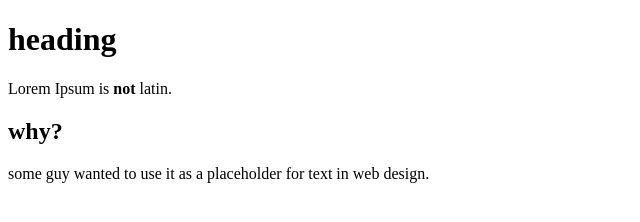
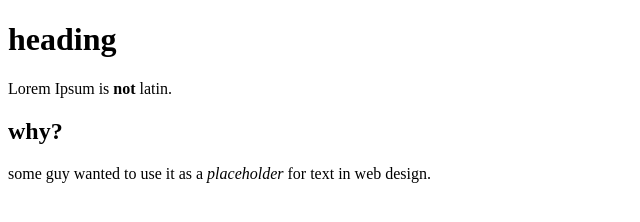
Before and after one commit to on-cord/OdinProject, a plain HTML site: page index.html in a window 1280 px wide. Shown: the full height of the page, 0-640 px from the left. Drawn offline with Linux system fonts and the light colour scheme.

Commit message:
updated as blog post

```diff
--- a/index.html
+++ b/index.html
@@ -10,6 +10,6 @@
             <p>Lorem Ipsum is <strong>not</strong> latin.</p>
 
         <h2>why?</h2>
-            <p>some guy wanted to use it as a placeholder for text in web design.</p>
+            <p>some guy wanted to use it as a <em>placeholder</em> for text in web design.</p>
     </body>
 </html>
```
